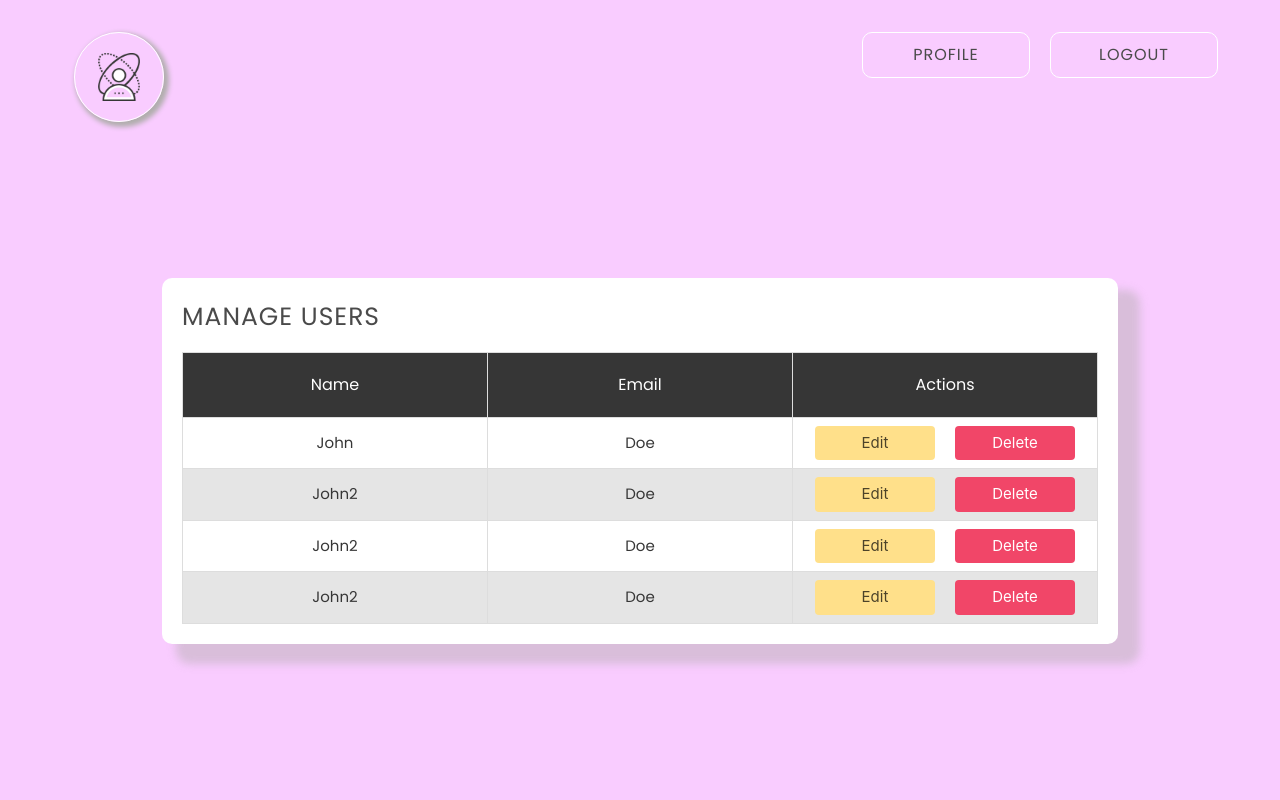
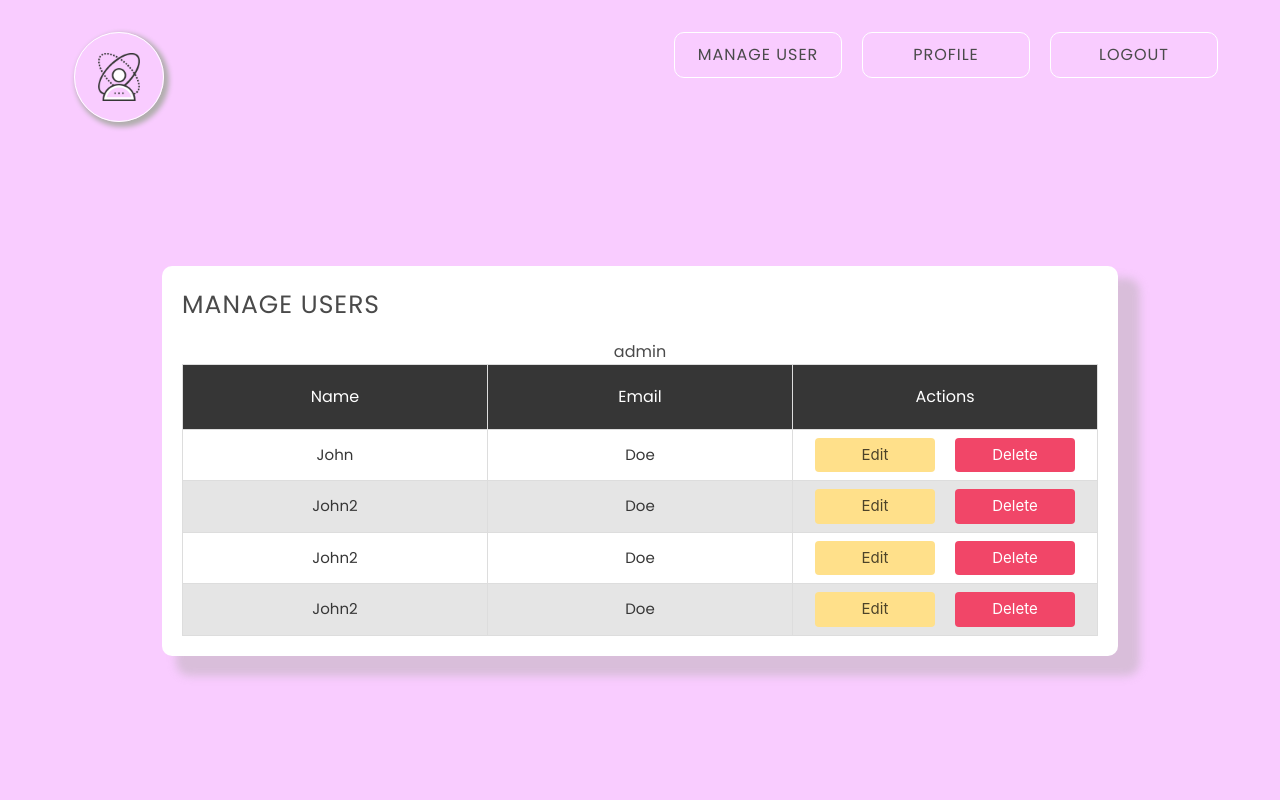
Before and after one commit to EiraMoj13/_webapp-userspace, a Flask app: page /manage-users in a window 1280 px wide. Run offline with Flask 3, Linux system fonts and the light colour scheme; the visitor is signed in with stand-in values (Sample User, id 1); some libraries are stand-ins or nearby versions.

Commit message:
add: python objects

```diff
--- a/__init__.py
+++ b/__init__.py
@@ -13,7 +13,7 @@ def create_app():
     app.config['SECRET_KEY'] = 'secret-key-goes-here'  # used by Flask and extensions to keep data safe
     app.config['SQLALCHEMY_DATABASE_URI'] = 'sqlite:///db.sqlite'  # the path where the SQLite database file will be saved
     app.config['SQLALCHEMY_TRACK_MODIFICATIONS'] = False  # deactivate Flask-SQLAlchemy track modifications
-
+    app.config['DEBUG'] = True
     # Initialiaze sqlite database
     db.init_app(app)
 
--- a/main.py
+++ b/main.py
@@ -1,5 +1,5 @@
-
-from flask import Blueprint, render_template, flash,jsonify
+import json
+from flask import Blueprint, render_template, flash,jsonify,json, Response,abort
 from flask_login import login_required, current_user
 from __init__ import create_app, db
 from models import User
@@ -19,6 +19,7 @@ def profile():
     return render_template('profile.html', user=current_user)
 
 @main.route('/user/delete/<int:user_id>', methods=['GET','DELETE']) #delete user
+@login_required
 def delete_user(user_id):
     user = User.query.get(user_id)
     if user:
@@ -31,7 +32,10 @@ def delete_user(user_id):
 @main.route('/manage-users') # manage user page that return 'manage-user'
 @login_required
 def manage_user():
-    return render_template('manage-users.html', user=current_user)
+    if current_user.role == "admin":
+        return render_template('manage-users.html',current_user=current_user)
+    else:
+        abort(404, 'Page not found')
 
 
 app = create_app() # initialize our flask app using the __init__.py function
--- a/templates/base.html
+++ b/templates/base.html
@@ -27,6 +27,13 @@
                         </a>
                       </div>
                     <div class="navbar-end">
+                        {% if current_user.is_authenticated %}
+                            {% if current_user.role == "admin" %}
+                            <a href="{{ url_for('main.manage_user') }}" class="navbar-item">
+                                Manage User
+                            </a>
+                            {% endif %}
+                        {% endif %}
                         {% if current_user.is_authenticated %}
                         <a href="{{ url_for('main.profile') }}" class="navbar-item">
                             Profile
--- a/templates/manage-users.html
+++ b/templates/manage-users.html
@@ -5,6 +5,7 @@
     <div class="column is-10">
         <div class="table-wrapper">
             <h2>Manage Users</h2>
+            {{current_user.role}}
             <table class="table table-fullwidth table-striped">
                 <thead>
                     <th>Name</th>
```
Also changed, not shown: models.py (line endings or trailing spaces).
